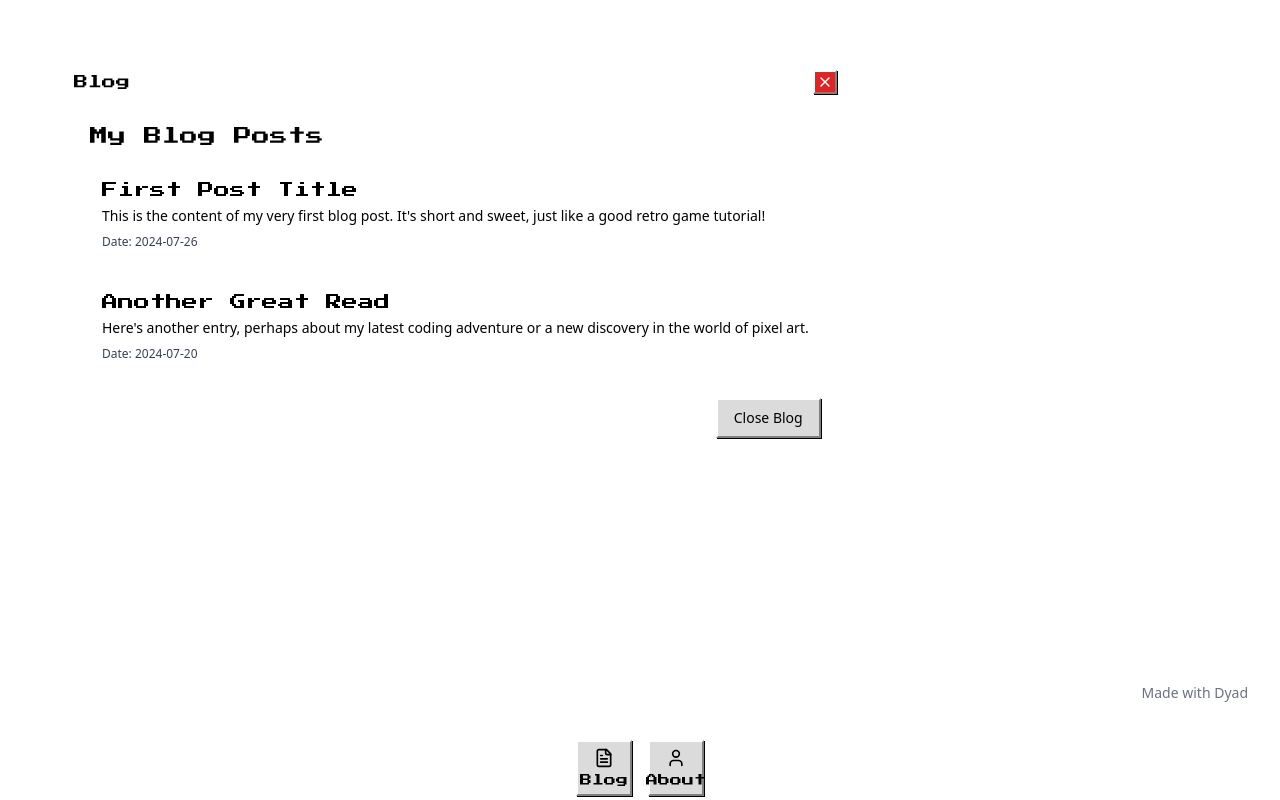
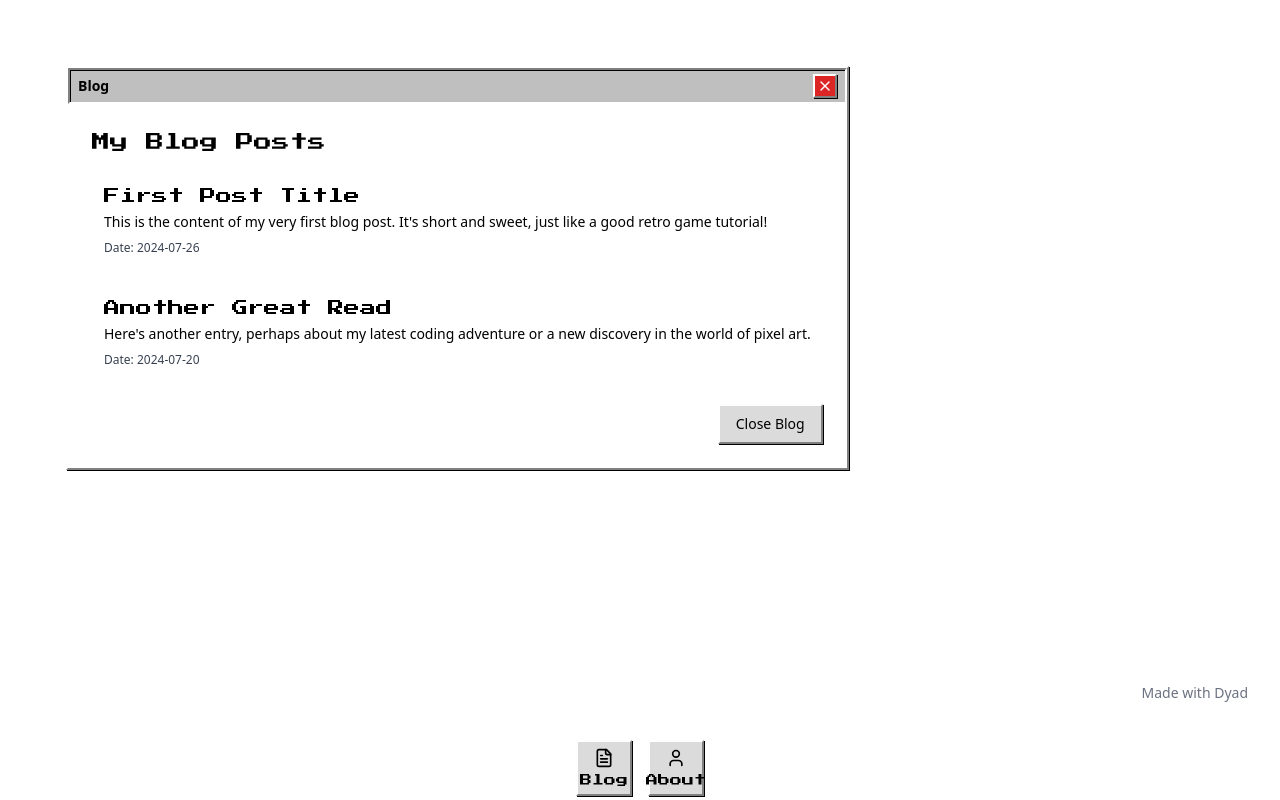
Before and after one commit to jungkj/studio, a React (Vite) app: page / in a window 1280 px wide. Both pictures are taken after a click on the button "Blog". Built offline with nearby package versions, Linux system fonts and the light colour scheme.

Commit message:
[dyad] wrote 1 file(s)

```diff
--- a/src/components/Window.tsx
+++ b/src/components/Window.tsx
@@ -10,8 +10,8 @@ interface WindowProps {
   onClose: () => void;
   initialPosition?: { x: number; y: number };
   className?: string;
-  zIndex?: number; // New prop for z-index
-  onFocus?: () => void; // New prop for focus event
+  zIndex?: number;
+  onFocus?: () => void;
 }
 
 const Window: React.FC<WindowProps> = ({ title, children, onClose, initialPosition, className, zIndex = 1, onFocus }) => {
@@ -23,15 +23,15 @@ const Window: React.FC<WindowProps> = ({ title, children, onClose, initialPositi
     >
       <div
         className={cn(
-          "absolute bg-emerald-white text-emerald-black pixel-border border-emerald-border pixel-shadow",
+          "absolute bg-mac-white text-mac-black mac-border-outset", // Apply macOS white background and outset border
           "min-w-[300px] min-h-[200px] flex flex-col",
           className
         )}
-        style={{ zIndex }} // Apply z-index here
-        onMouseDown={onFocus} // Call onFocus when window is clicked
+        style={{ zIndex }}
+        onMouseDown={onFocus}
       >
-        <div className="window-header flex justify-between items-center bg-emerald-dark-blue text-emerald-white px-2 py-1 cursor-grab pixel-border-inset border-emerald-border">
-          <span className="font-pixel text-sm">{title}</span>
+        <div className="window-header flex justify-between items-center bg-mac-medium-gray text-mac-black px-2 py-1 cursor-grab mac-border-inset"> {/* macOS title bar style */}
+          <span className="font-sans text-sm font-bold">{title}</span> {/* Use system font for title */}
           <PixelButton onClick={onClose} variant="danger" className="w-6 h-6 p-0 flex items-center justify-center">
             <X size={16} />
           </PixelButton>
```
